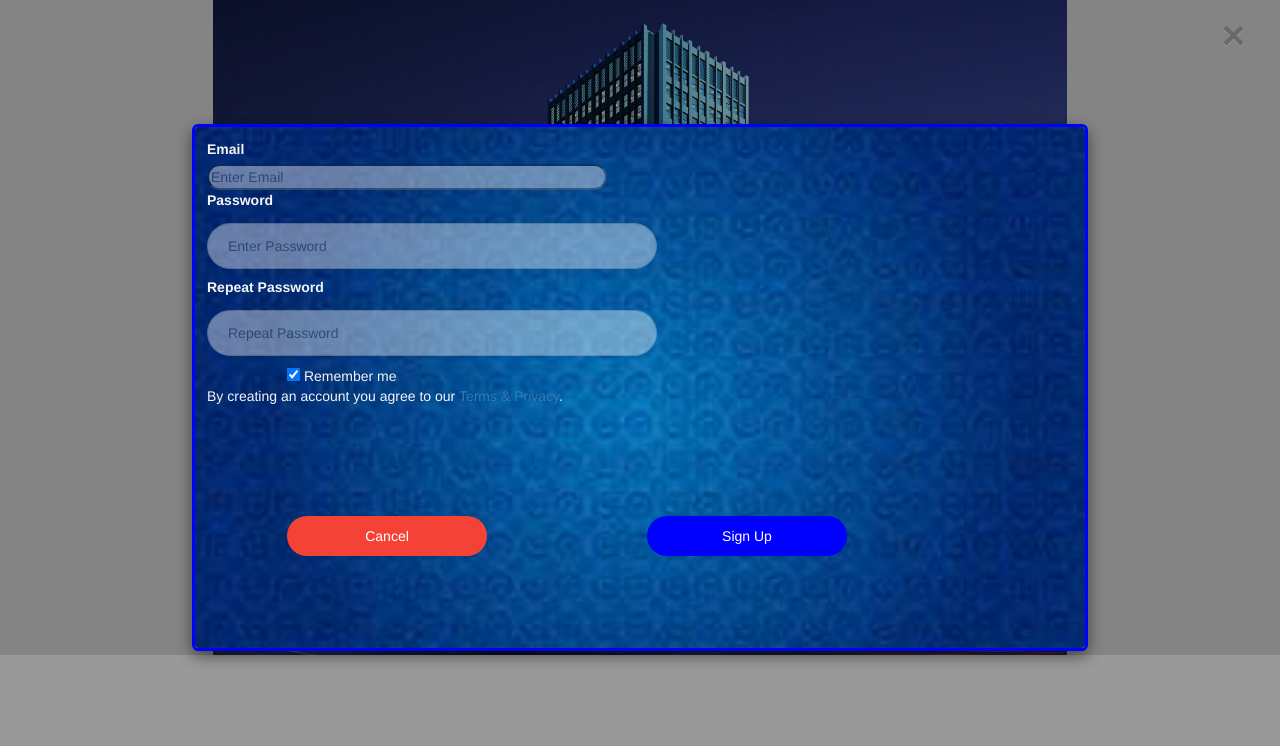
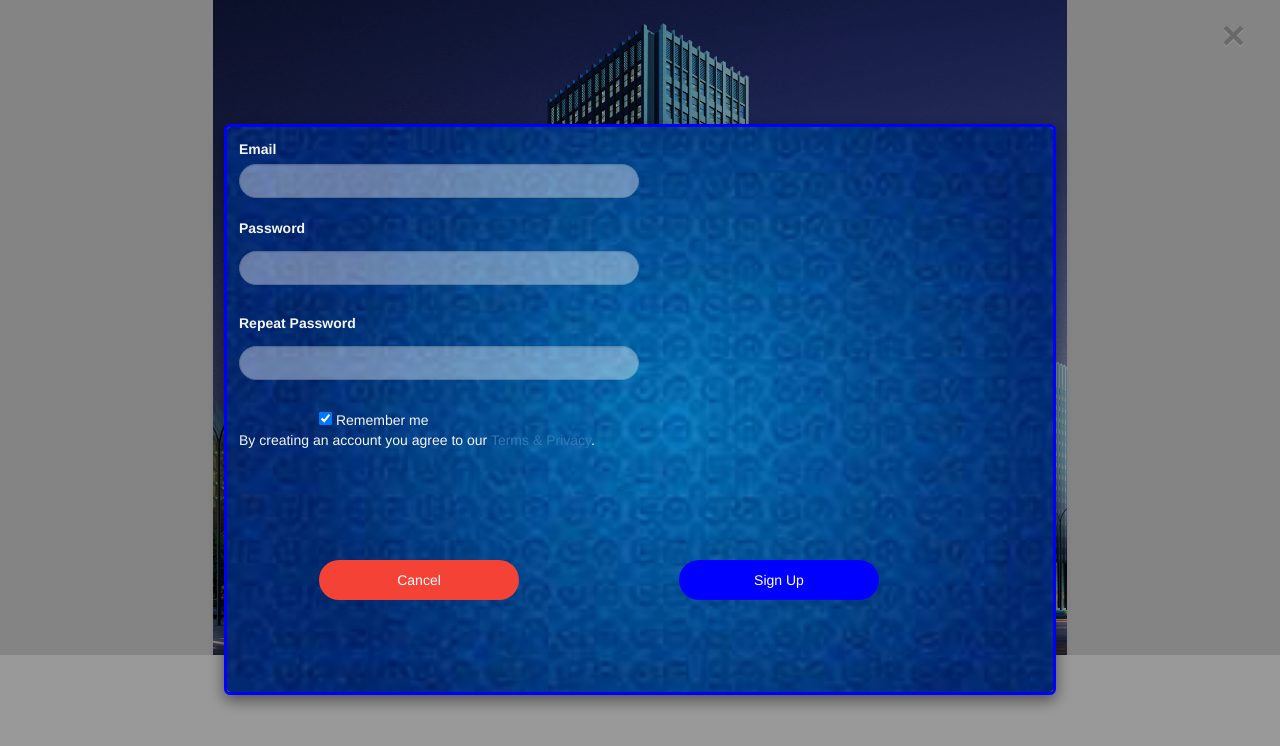
Before and after one commit to adamkalule/LOG, a plain HTML site: page index.html in a window 1280 px wide. Both pictures are taken after a click on the link "SIGN UP". Drawn offline with nearby package versions, Linux system fonts and the light colour scheme.

Commit message:
next commit

```diff
--- a/css/styles.css
+++ b/css/styles.css
@@ -72,10 +72,9 @@ ol a:hover{
 
 
 input[type=text], input[type=password] {
-    width: 450px;
+    width: 400px;
     padding: 12px 20px;
     margin: 8px 0;
-    display: inline-block;
     border: 1px solid #ccc;
     box-sizing: border-box;
 }
@@ -84,6 +83,7 @@ input[type=text], input[type=password] {
 input[type="email"]{
     opacity: 0.4;
     width: 400px;
+    padding: 12px 20px;
 }
 
 
@@ -112,6 +112,7 @@ button {
 
 .signupbtn{
     padding: 10px 20px;
+    margin-right: 20px;
 }
 
 
@@ -140,7 +141,7 @@ button {
     background-size: cover;
     margin: 5% auto 15% auto;
     border: 3px solid blue;
-    width: 70%;
+    width: 65%;
 }
 
 
--- a/index.html
+++ b/index.html
@@ -60,13 +60,13 @@
                           <form class="modal-content animate" action="/action_page.php">
                             <div class="container">
                               <label><b>Email</b></label><br>
-                              <input type="email" placeholder="Enter Email" name="email" required><br>
+                              <input type="email" name="email"id="username"class="form-control" required><br>
 
                               <label><b>Password</b></label><br>
-                              <input type="password" placeholder="Enter Password" name="psw" required><br>
+                              <input type="password" name="psw"id="password"class="form-control" required><br>
 
                               <label><b>Repeat Password</b></label><br>
-                              <input type="password" placeholder="Repeat Password" name="psw-repeat" required><br>
+                              <input type="password" name="psw-repeat"class="form-control" required><br>
                               <input type="checkbox" checked="checked"> Remember me<br>
                               <p>By creating an account you agree to our <a href="#">Terms & Privacy</a>.</p><br>
 
```
